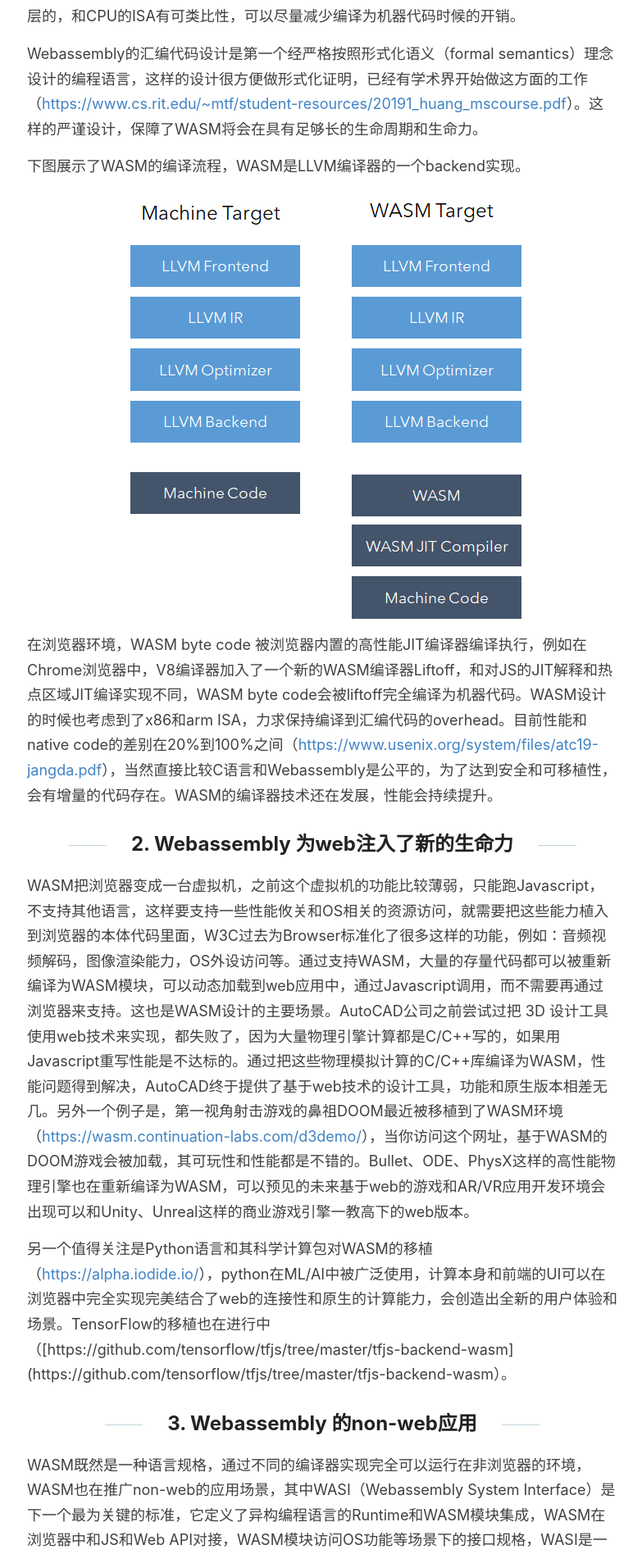
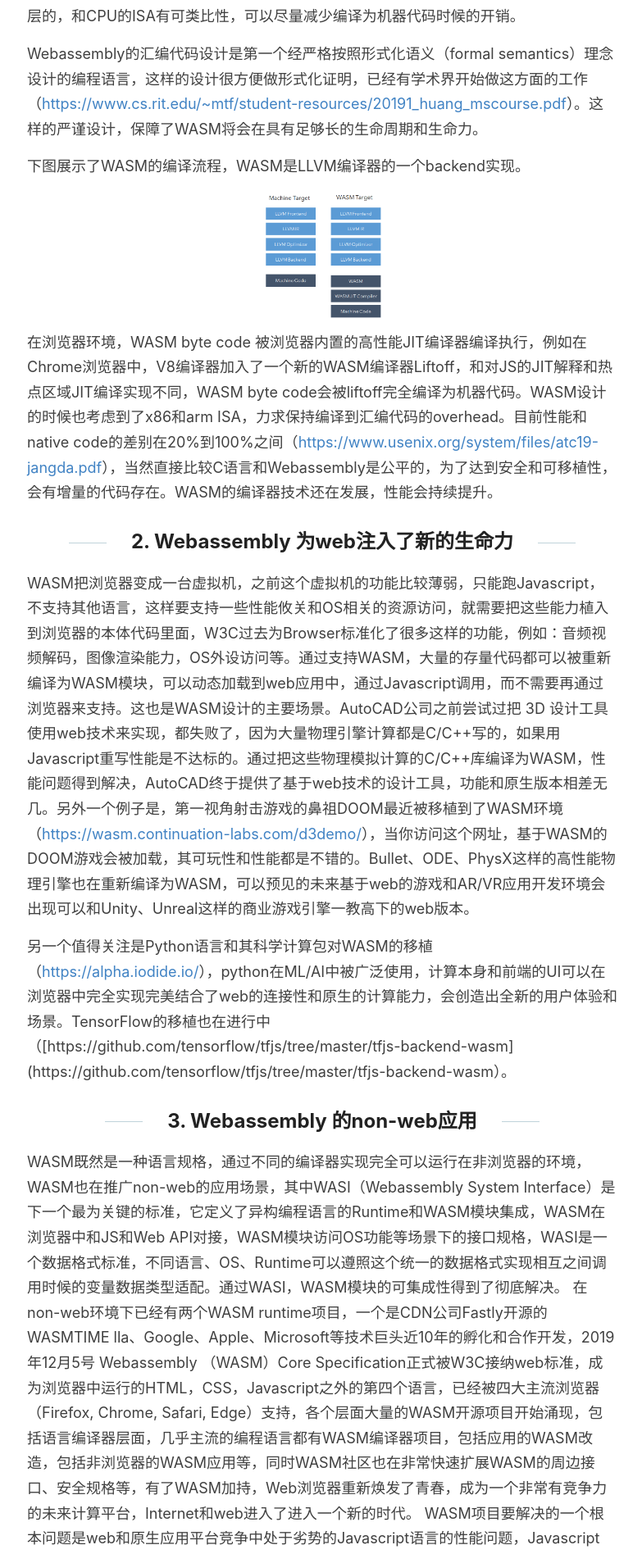
Before and after one commit to sbagga/mistyminds, a Jekyll site: the page built from _posts/2020-04-28-Webassembly-带来的新计算平台.md, in a window 1280 px wide. Shown: the part 1219-3115 px from the top of the page at 82% size, without its empty margins (247-1030 px from the left). Built offline with Jekyll 4.4.1, drawn with Linux system fonts in a browser that asks for light colours.

Commit message:
Update 2020-04-28-Webassembly-带来的新计算平台.md

```diff
--- a/_posts/2020-04-28-Webassembly-带来的新计算平台.md
+++ b/_posts/2020-04-28-Webassembly-带来的新计算平台.md
@@ -21,7 +21,7 @@ Webassembly的汇编代码设计是第一个经严格按照形式化语义（for
 
 下图展示了WASM的编译流程，WASM是LLVM编译器的一个backend实现。
 
-![WASM和机器代码编译比较](/images/wasm-llvm.png)<!-- .element height="10%" width="10%" align="middle"-->
+![WASM和机器代码编译比较](/images/wasm-llvm.png){:height="20%" width="20%"}
 
 
 在浏览器环境，WASM byte code 被浏览器内置的高性能JIT编译器编译执行，例如在Chrome浏览器中，V8编译器加入了一个新的WASM编译器Liftoff，和对JS的JIT解释和热点区域JIT编译实现不同，WASM byte code会被liftoff完全编译为机器代码。WASM设计的时候也考虑到了x86和arm ISA，力求保持编译到汇编代码的overhead。目前性能和native code的差别在20%到100%之间（[https://www.usenix.org/system/files/atc19-jangda.pdf](https://www.usenix.org/system/files/atc19-jangda.pdf)），当然直接比较C语言和Webassembly是公平的，为了达到安全和可移植性，会有增量的代码存在。WASM的编译器技术还在发展，性能会持续提升。
```
